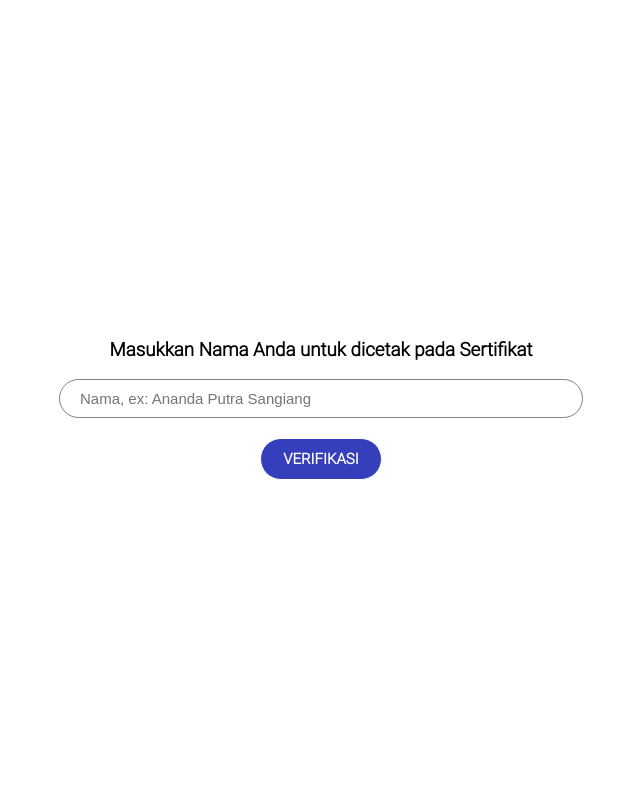
After one commit to MaulanaImamMuttaqin/Certificate-Generator, a Flask app: template website/templates/Client/index.html in a window 1280 px wide. The commit adds this page. Shown: the whole page, without its empty margins (319-959 px from the left). Run offline with Flask 2, Linux system fonts and the light colour scheme; the template is opened without the code that fills it, so the values that code supplies are empty.

Commit message:
finished created client side

```diff
--- a/website/admin.py
+++ b/website/admin.py
@@ -5,4 +5,4 @@ admin = Blueprint('admin', __name__)
 
 @admin.route('/Home', methods=['GET', 'POST'])
 def home():
-    return render_template("Admin/admin.html")
+    return render_template("Admin/index.html")
--- /dev/null
+++ b/website/files/name.txt
@@ -0,0 +1,3 @@
+Maulana Imam Muttaqin
+Jurej Alhamdi
+Quel
--- a/website/static/Client/script.js
+++ b/website/static/Client/script.js
@@ -1 +1,32 @@
-console.log("Client")
+let client_name = document.querySelector("#name")
+let verify_button = document.querySelector("#verify")
+let loading = document.querySelector("#loading")
+let message = document.querySelector("#message")
+
+
+verify_button.onclick= () => {
+    loading.classList.remove("hidden")
+    console.log(client_name.value)
+    fetch("/verify", {
+        method:"POST",
+        body: JSON.stringify({name: client_name.value})
+    }).then(res =>{
+        loading.classList.add("hidden")
+        res.json().then(data=>{
+            let download = data.response.verify ? `<span id='download' onClick='download("${data.response.filename}")'>disini</span>` :""
+            message.innerHTML = data.response.txt + download
+            console.log(data.response)
+        })
+    })
+}
+
+function download(name){
+    fetch("/download", {
+        method:'POST',
+        body:JSON.stringify({filename: name})
+    }).then(res=>{
+        console.log(res)
+    }).catch(err=>{
+        console.log(err)
+    })
+}
--- a/website/static/Client/style.css
+++ b/website/static/Client/style.css
@@ -1,3 +1,69 @@
-h1 {
+@font-face {
+  font-family: roboto;
+  src: url("../assets/fonts/Roboto-Light.ttf");
+}
+
+body,
+html,
+.container {
+  margin: 0;
+  height: 100%;
+}
+
+.center {
+  display: flex;
+  justify-content: center;
+  align-items: center;
+}
+.container {
+  flex-direction: column;
+}
+body {
+  flex-direction: column;
+  font-family: roboto;
+}
+.input {
+  width: 500px;
+  height: 35px;
+  border-radius: 50px;
+  border: 1px solid grey;
+  margin-bottom: 10px;
+  outline: none;
+  padding-left: 20px;
+  font-size: 15px;
+}
+.button {
+  border: 1px solid;
+  border-radius: 50px;
+  height: 40px;
+  width: 120px;
+  background-color: rgb(53, 62, 187);
+  color: white;
+  font-weight: bolder;
+  transition: background-color 0.3s ease, font-size 0.2s ease;
+  font-size: 15px;
+}
+
+.button:hover {
+  font-size: 16px;
+  background-color: rgb(39, 46, 141);
+  cursor: pointer;
+}
+.button:active {
+  font-size: 15px;
+  background-color: rgb(51, 60, 189);
+}
+#loading {
+  margin: 10px;
+}
+#message {
+  margin: 5px;
+}
+.hidden {
+  display: none;
+}
+#download {
   color: blue;
+  text-decoration: underline;
+  cursor: pointer;
 }
--- /dev/null
+++ b/website/templates/Client/index.html
@@ -0,0 +1,17 @@
+{%extends "base.html"%}
+{%block style%}<link rel="stylesheet" href="{{url_for('static', filename='Client/style.css')}}">{%endblock%}
+{%block script%}<script type="text/javascript" src="{{url_for('static', filename='Client/script.js')}}"></script>{%endblock%}
+{%block title%}Admin{%endblock%}
+
+
+
+{%block content%}
+    <div class="container center">
+        <h3>Masukkan Nama Anda untuk dicetak pada Sertifikat</h3>
+        <input id="name" type="text" class="input" placeholder="Nama, ex: Ananda Putra Sangiang">
+        <div id="message"></div>
+        <div class="hidden" id="loading">Sedang Memverifikasi...</div>
+        <div id="verify" class="button center">VERIFIKASI</div>
+        <div class="hidden" id="loading">Sedang Memverifikasi...</div>
+    </div>
+{%endblock%}
```
Also changed, not shown: website/client.py (+39 -2 lines), website/templates/Client/client.html (deleted, +0 -10 lines), website/static/assets/fonts/Roboto-Light.ttf (added), website/templates/Admin/index.html (renamed from website/templates/Admin/admin.html), 1 other file.
